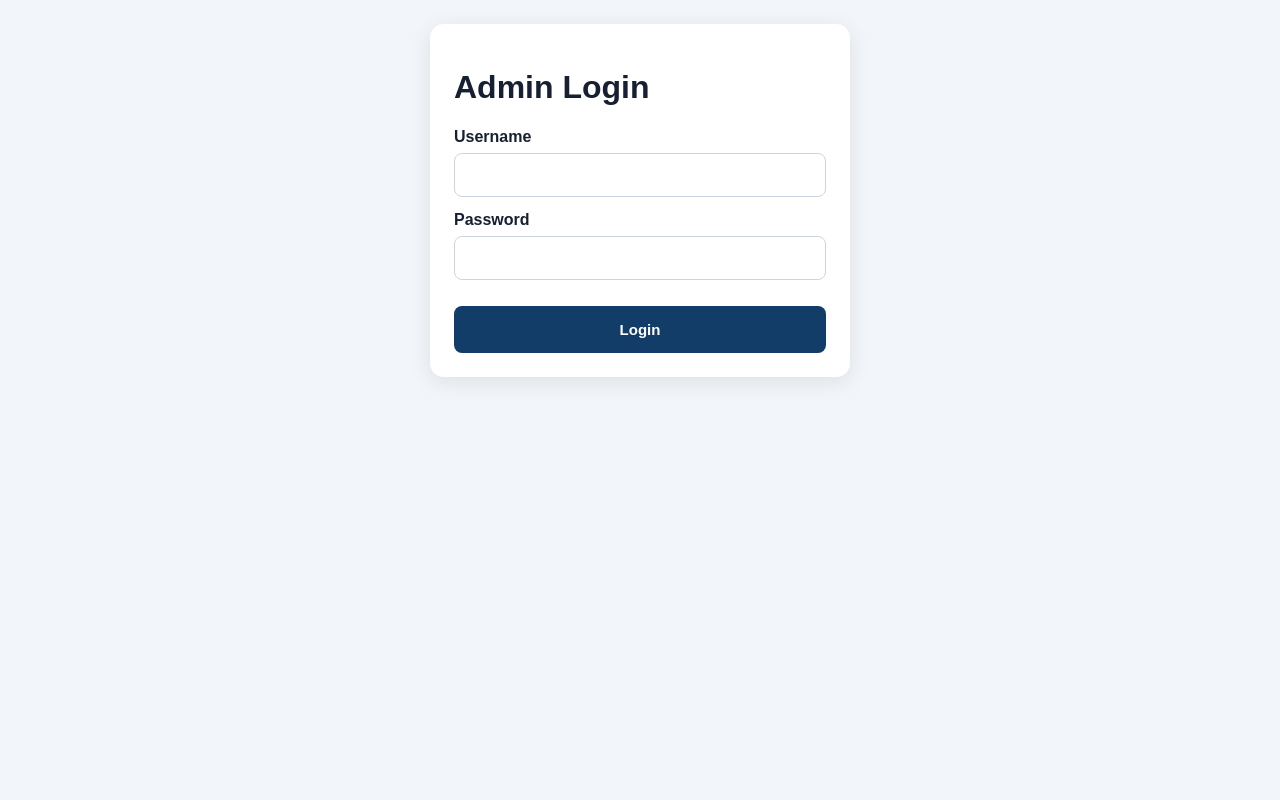
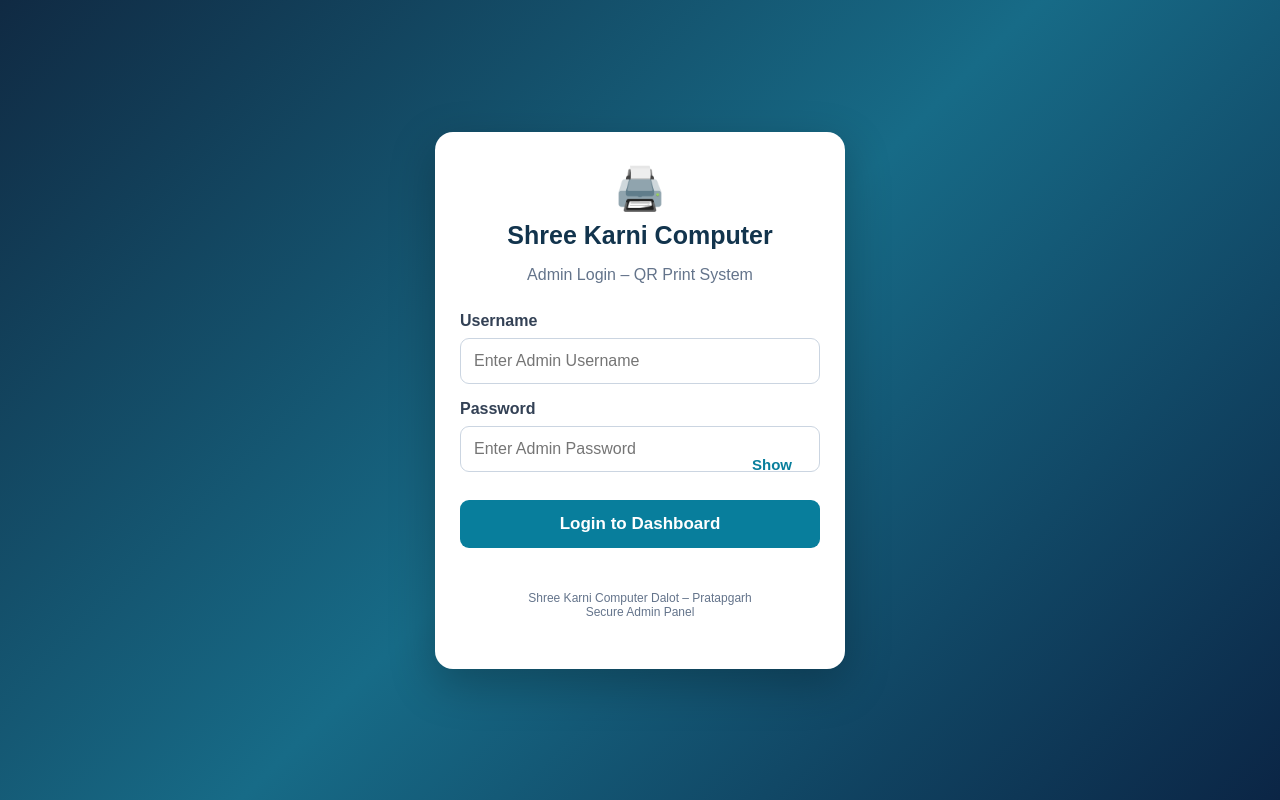
Before and after one commit to sandipcomputereducation1-pixel/SHREE-KARNI-COMPUTER-PRINT, a Python web app: template templates/login.html in a window 1280 px wide. Run offline with Jinja, Linux system fonts and the light colour scheme; the template is opened without the code that fills it, so the values that code supplies are empty.

Commit message:
Update login.html

```diff
--- a/templates/login.html
+++ b/templates/login.html
@@ -1,3 +1,210 @@
-<!doctype html><html lang="hi"><head><meta charset="utf-8"><meta name="viewport" content="width=device-width,initial-scale=1"><title>Admin Login</title><link rel="stylesheet" href="{{ url_for('static', filename='style.css') }}"></head><body>
-<main class="panel narrow"><h1>Admin Login</h1>{% with messages = get_flashed_messages() %}{% for m in messages %}<p class="notice">{{m}}</p>{% endfor %}{% endwith %}
-<form method="post"><label>Username<input name="username" required autocomplete="username"></label><label>Password<input name="password" type="password" required autocomplete="current-password"></label><button>Login</button></form></main></body></html>
+
+<!DOCTYPE html>
+<html lang="hi">
+
+<head>
+    <meta charset="UTF-8">
+    <meta name="viewport" content="width=device-width, initial-scale=1.0">
+    <title>Admin Login | Shree Karni Computer</title>
+
+    <link rel="stylesheet" href="{{ url_for('static', filename='style.css') }}">
+
+    <style>
+        * {
+            box-sizing: border-box;
+        }
+
+        body {
+            min-height: 100vh;
+            margin: 0;
+            display: flex;
+            align-items: center;
+            justify-content: center;
+            padding: 20px;
+            background: linear-gradient(135deg, #102a43, #176b87, #0b2545);
+            font-family: Arial, sans-serif;
+        }
+
+        .login-box {
+            width: 100%;
+            max-width: 410px;
+            background: white;
+            padding: 32px 25px;
+            border-radius: 18px;
+            box-shadow: 0 15px 45px rgba(0,0,0,.25);
+        }
+
+        .logo {
+            text-align: center;
+            font-size: 42px;
+            margin-bottom: 8px;
+        }
+
+        h1 {
+            text-align: center;
+            color: #12344d;
+            font-size: 25px;
+            margin: 5px 0;
+        }
+
+        .subtitle {
+            text-align: center;
+            color: #64748b;
+            margin-bottom: 28px;
+        }
+
+        label {
+            display: block;
+            font-weight: bold;
+            margin-bottom: 16px;
+            color: #334155;
+        }
+
+        input {
+            width: 100%;
+            padding: 13px;
+            margin-top: 8px;
+            border: 1px solid #cbd5e1;
+            border-radius: 9px;
+            font-size: 16px;
+        }
+
+        input:focus {
+            outline: 2px solid #168aad;
+            border-color: transparent;
+        }
+
+        .password-wrap {
+            position: relative;
+        }
+
+        .password-wrap input {
+            padding-right: 65px;
+        }
+
+        .toggle {
+            position: absolute;
+            right: 10px;
+            top: 17px;
+            border: none;
+            background: transparent;
+            color: #087e9c;
+            cursor: pointer;
+            font-weight: bold;
+        }
+
+        .login-btn {
+            width: 100%;
+            padding: 14px;
+            border: none;
+            border-radius: 9px;
+            background: #087e9c;
+            color: white;
+            font-size: 17px;
+            font-weight: bold;
+            cursor: pointer;
+        }
+
+        .login-btn:hover {
+            background: #07566e;
+        }
+
+        .notice {
+            background: #fff0f0;
+            color: #b42318;
+            border: 1px solid #fecaca;
+            padding: 11px;
+            border-radius: 8px;
+            text-align: center;
+        }
+
+        footer {
+            text-align: center;
+            color: #64748b;
+            font-size: 12px;
+            margin-top: 25px;
+        }
+    </style>
+</head>
+
+<body>
+
+<main class="login-box">
+
+    <div class="logo">🖨️</div>
+
+    <h1>Shree Karni Computer</h1>
+
+    <p class="subtitle">Admin Login – QR Print System</p>
+
+    {% with messages = get_flashed_messages() %}
+        {% for m in messages %}
+            <p class="notice">{{ m }}</p>
+        {% endfor %}
+    {% endwith %}
+
+    <form method="post">
+
+        <label>
+            Username
+            <input
+                type="text"
+                name="username"
+                placeholder="Enter Admin Username"
+                required
+                autocomplete="username"
+            >
+        </label>
+
+        <label>
+            Password
+
+            <div class="password-wrap">
+                <input
+                    type="password"
+                    name="password"
+                    id="adminPassword"
+                    placeholder="Enter Admin Password"
+                    required
+                    autocomplete="current-password"
+                >
+
+                <button
+                    type="button"
+                    class="toggle"
+                    onclick="togglePassword()"
+                >Show</button>
+            </div>
+        </label>
+
+        <button type="submit" class="login-btn">
+            Login to Dashboard
+        </button>
+
+    </form>
+
+    <footer>
+        Shree Karni Computer Dalot – Pratapgarh
+        <br>
+        Secure Admin Panel
+    </footer>
+
+</main>
+
+<script>
+function togglePassword() {
+    const password = document.getElementById("adminPassword");
+    const button = document.querySelector(".toggle");
+
+    if (password.type === "password") {
+        password.type = "text";
+        button.textContent = "Hide";
+    } else {
+        password.type = "password";
+        button.textContent = "Show";
+    }
+}
+</script>
+
+</body>
+</html>
```
